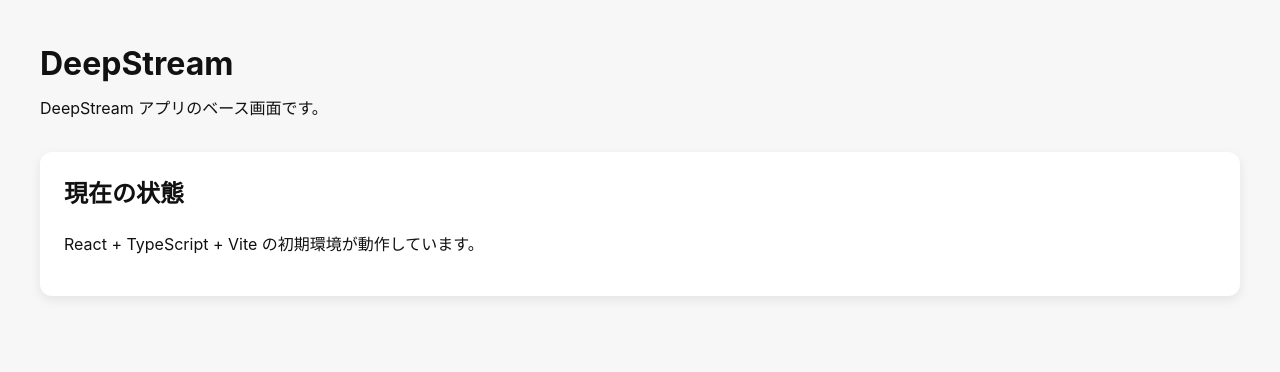
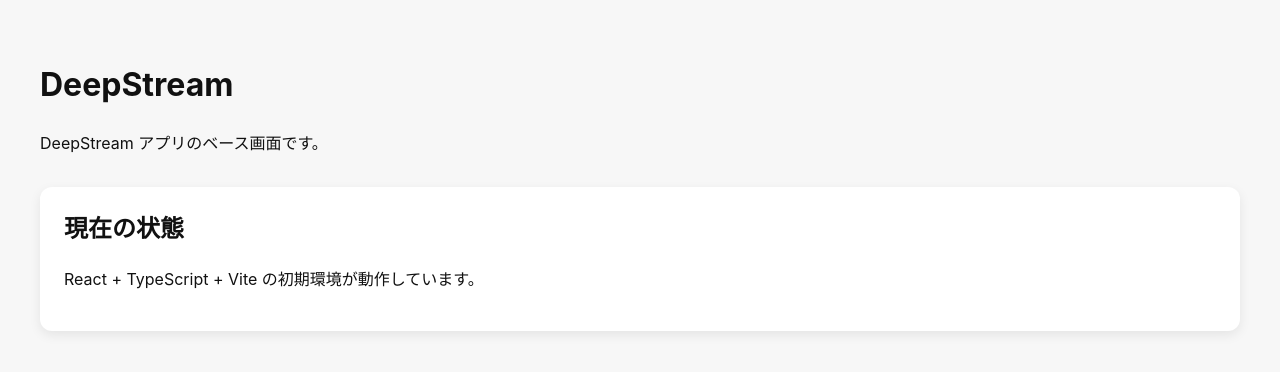
Before and after one commit to wwm001/deepstream, a React (Vite) app: page / in a window 1280 px wide. Shown: the top 372 px of the page. Built offline with nearby package versions, Linux system fonts and the light colour scheme.

Commit message:
Add Header component

```diff
--- a/src/App.tsx
+++ b/src/App.tsx
@@ -1,12 +1,9 @@
+import Header from "./components/Header";
+
 function App() {
   return (
     <main style={{ minHeight: "100vh", padding: "40px" }}>
-      <header style={{ marginBottom: "32px" }}>
-        <h1 style={{ margin: 0, fontSize: "32px" }}>DeepStream</h1>
-        <p style={{ marginTop: "8px" }}>
-          DeepStream アプリのベース画面です。
-        </p>
-      </header>
+      <Header />
 
       <section
         style={{
@@ -14,6 +11,7 @@
           padding: "24px",
           borderRadius: "12px",
           boxShadow: "0 4px 12px rgba(0, 0, 0, 0.08)",
+          marginTop: "32px",
         }}
       >
         <h2 style={{ marginTop: 0 }}>現在の状態</h2>
--- /dev/null
+++ b/src/components/Header.tsx
@@ -0,0 +1,10 @@
+function Header() {
+  return (
+    <header>
+      <h1>DeepStream</h1>
+      <p>DeepStream アプリのベース画面です。</p>
+    </header>
+  );
+}
+
+export default Header;
```
